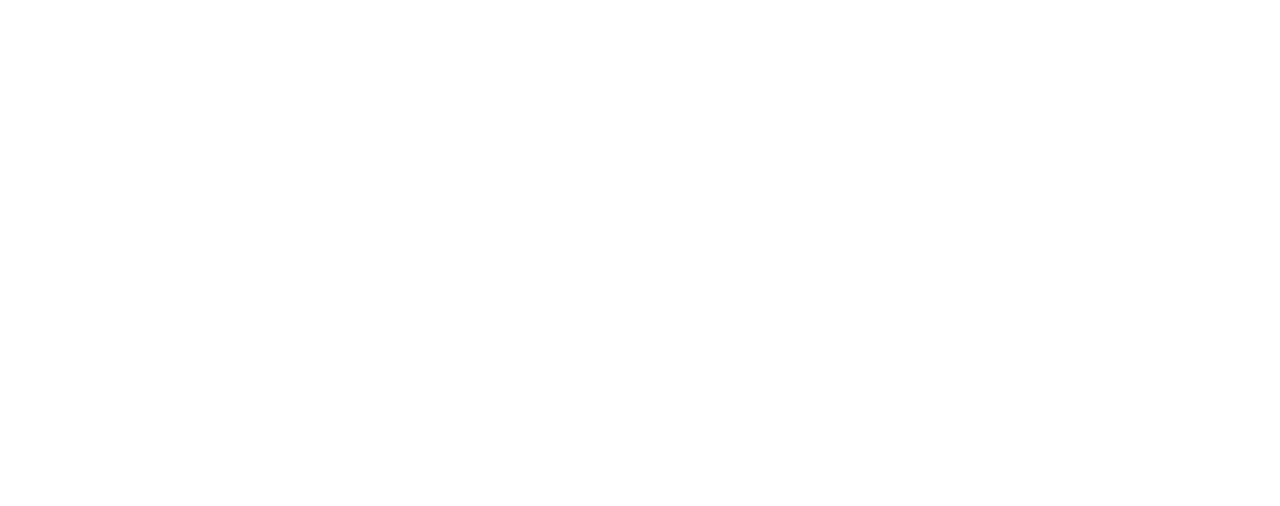
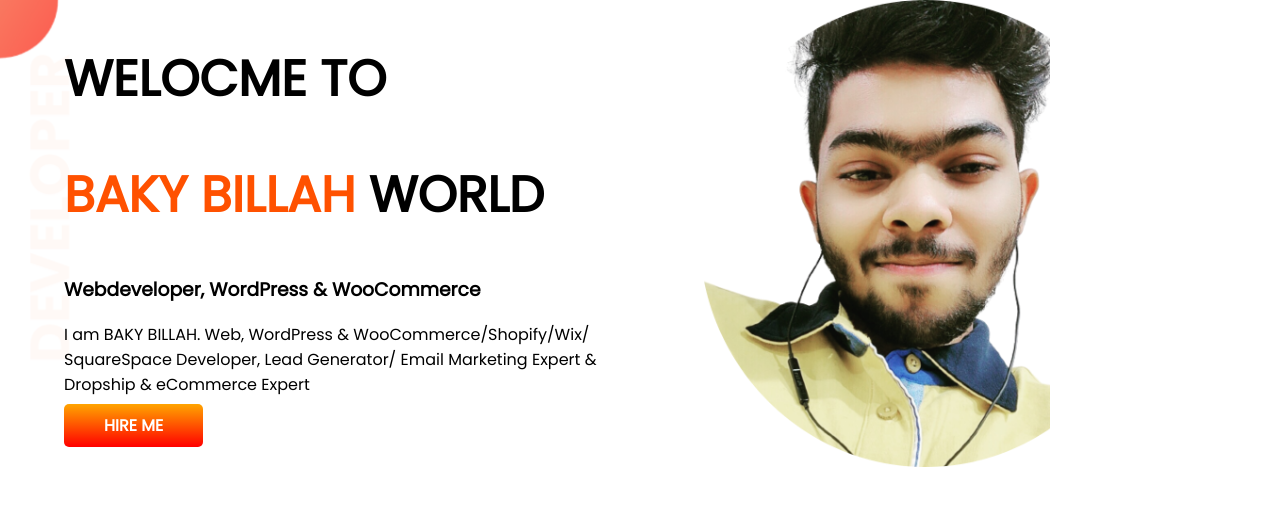
Before and after one commit to bakybillah1/developer-portfolio, a plain HTML site: page index.html in a window 1280 px wide. Drawn offline with Linux system fonts and the light colour scheme.

Commit message:
top banner

```diff
--- a/index.html
+++ b/index.html
@@ -1,13 +1,31 @@
 <!DOCTYPE html>
 <html lang="en">
+
 <head>
     <meta charset="UTF-8">
     <meta http-equiv="X-UA-Compatible" content="IE=edge">
     <meta name="viewport" content="width=device-width, initial-scale=1.0">
     <title>Baky Billah-portfolio</title>
+    <link rel="preconnect" href="https://fonts.googleapis.com">
+    <link rel="preconnect" href="https://fonts.gstatic.com" crossorigin>
+    <link href="https://fonts.googleapis.com/css2?family=Poppins&display=swap" rel="stylesheet">
     <link rel="stylesheet" href="style.css">
 </head>
+
 <body>
+    <section class="top-banner">
+        <div class="half-width">
+            <h1>WELOCME TO</h1>
+            <h1><SPAn class="orange-color">BAKY BILLAH</SPAn> WORLD</h1>
+            <h3>Webdeveloper, WordPress & WooCommerce</h3>
+            <p>I am BAKY BILLAH. Web, WordPress & WooCommerce/Shopify/Wix/ SquareSpace Developer, Lead Generator/ Email
+                Marketing Expert & Dropship & eCommerce Expert</p>
+            <a class="link-button" target="_blank" href="https://www.linkedin.com/in/bakybillah/">HIRE ME</a>
+        </div>
+        <div class="half-width">
+            <img src="edited pic.png" alt="">
+        </div>
+    </section>
+</body>
 
-</body>
 </html>
--- a/style.css
+++ b/style.css
@@ -0,0 +1,31 @@
+body{
+    font-family: 'Poppins', sans-serif;
+    margin: 0;
+}
+h1{
+    font-size: 50px;
+}
+.orange-color{color: rgb(255, 81, 0);
+}
+section{
+    display: flex;
+}
+.half-width{
+    width: 50%;
+    padding-left: 5%;
+}
+.half-width img{
+    width: 60%;
+}
+.link-button{
+    text-decoration: none;
+    background-image: linear-gradient(orange, red);
+    padding: 10px 40px;
+    color: white;
+    font-weight: 700;
+    border-radius: 5px;
+}
+.top-banner{
+    background-image: url(/images/top-banner.png);
+    background-repeat: no-repeat;
+}
```
Also changed, not shown: edited pic.png (added), images/dream-bg.png (added), images/exp-bg.png (added), images/jhankar.png (added), images/jhankar2.png (added), images/my-bg.png (added), images/my-bg2.png (added), images/top-banner.png (added).
